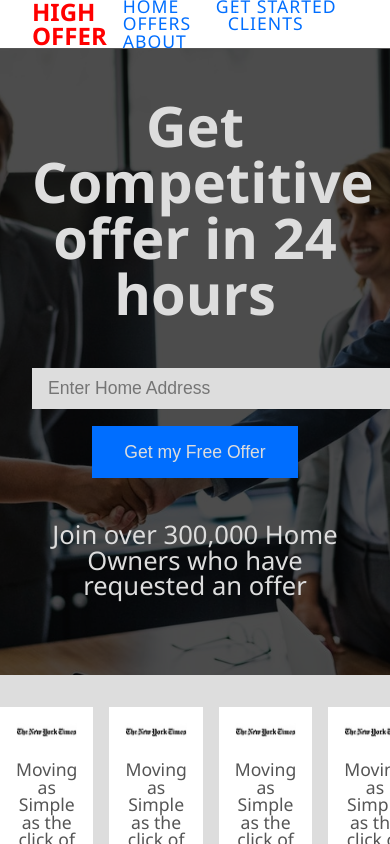
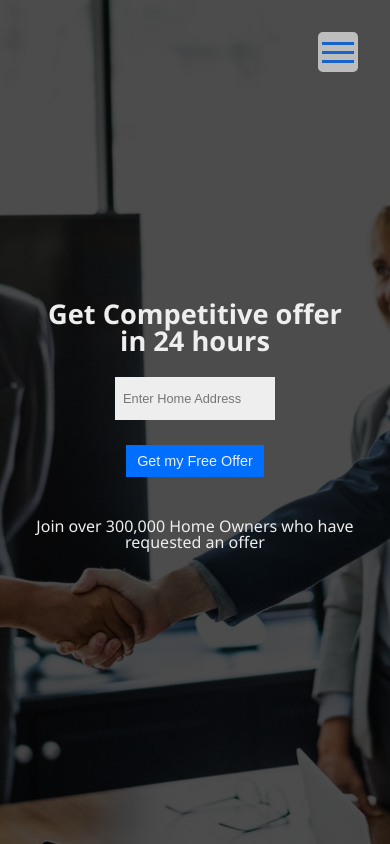
Before and after one commit to DNature/high-offer, a website: page dist/index.html in a window 390 px wide. Drawn offline with Linux system fonts and the light colour scheme.

Commit message:
Menu Btn and Responsiveness

```diff
--- a/sass/_config.scss
+++ b/sass/_config.scss
@@ -1,7 +1,7 @@
 $primary-color: rgb(0, 110, 255);
 $secondary-color: rgb(0, 0, 32);
 $light-color: #555;
-$transparent: #ddd;
+$transparent: #eee;
 
 // ===== Ease Out Transition =====
 @mixin easeOut{
@@ -26,7 +26,6 @@ html, body{
        -moz-box-sizing: border-box;
             box-sizing: border-box;
     overflow-x: hidden;
-    scroll-behavior: smooth;
     background: $transparent;
     font-family: 'Segoe UI', Tahoma, Geneva, Verdana, sans-serif;
     position: relative;
--- a/sass/_mobile.scss
+++ b/sass/_mobile.scss
@@ -0,0 +1,294 @@
+// ======== Large screens=========
+@include mediaLg{
+
+}
+
+
+// ======== Medium screens========
+@include mediaMd{
+    nav{
+        display: none;
+        &.show{
+            display: -webkit-box;
+            display: -webkit-flex;
+            display: -moz-box;
+            display: -ms-flexbox;
+            display: flex;
+            height: 100vh;
+            background: rgba(0, 0, 0, 0.815);
+            -webkit-box-align: center;
+            -webkit-align-items: center;
+               -moz-box-align: center;
+                -ms-flex-align: center;
+                    align-items: center;
+            -webkit-box-pack: center;
+            -webkit-justify-content: center;
+               -moz-box-pack: center;
+                -ms-flex-pack: center;
+                    justify-content: center;
+            -webkit-box-orient: vertical;
+            -webkit-box-direction: normal;
+            -webkit-flex-direction: column;
+               -moz-box-orient: vertical;
+               -moz-box-direction: normal;
+                -ms-flex-direction: column;
+                    flex-direction: column;
+
+            .navbar-nav{
+                text-align: center;
+                display: -webkit-box;
+                display: -webkit-flex;
+                display: -moz-box;
+                display: -ms-flexbox;
+                display: flex;
+                -webkit-box-orient: vertical;
+                -webkit-box-direction: normal;
+                -webkit-flex-direction: column;
+                   -moz-box-orient: vertical;
+                   -moz-box-direction: normal;
+                    -ms-flex-direction: column;
+                        flex-direction: column;
+
+                    a{
+                        color: $transparent;
+                        &:hover{
+                            background: none;
+                            color: $primary-color;
+                        }
+                    }
+            }
+        }
+    }
+    #btn-menu{
+        position: fixed;
+        top: 2rem;
+        right: 2rem;
+        width: 2.5rem;
+        height: 2.5rem;
+        background: $transparent;
+        opacity: .7;
+        -webkit-border-radius: .3rem;
+                border-radius: .3rem;
+        z-index: 1000;
+        cursor: pointer;
+        display: -webkit-box;
+        display: -webkit-flex;
+        display: -moz-box;
+        display: -ms-flexbox;
+        display: flex;
+        -webkit-box-orient: vertical;
+        -webkit-box-direction: normal;
+        -webkit-flex-direction: column;
+           -moz-box-orient: vertical;
+           -moz-box-direction: normal;
+            -ms-flex-direction: column;
+                flex-direction: column;
+        -webkit-box-align: center;
+        -webkit-align-items: center;
+           -moz-box-align: center;
+            -ms-flex-align: center;
+                align-items: center;
+        -webkit-box-pack: center;
+        -webkit-justify-content: center;
+           -moz-box-pack: center;
+            -ms-flex-pack: center;
+                justify-content: center;
+
+        .btn-line{
+            width: 2rem;
+            height: 3px;
+            margin: 3px 0;
+            background: $primary-color;
+            @include easeOut();
+        }
+
+        &.menu{
+            .btn-line{
+                margin-left: 3px;
+                &:nth-child(1){
+                    -webkit-transform: rotate(47deg) translateY(10px) translateX(5px);
+                       -moz-transform: rotate(47deg) translateY(10px) translateX(5px);
+                        -ms-transform: rotate(47deg) translateY(10px) translateX(5px);
+                         -o-transform: rotate(47deg) translateY(10px) translateX(5px);
+                            transform: rotate(47deg) translateY(10px) translateX(5px);
+                }
+                &:nth-child(2){
+                    opacity: 0;
+                }
+                &:nth-child(3){
+                -webkit-transform: rotate(-47deg) translateY(-10px) translateX(5px);
+                    -moz-transform: rotate(-47deg) translateY(-10px) translateX(5px);
+                    -ms-transform: rotate(-47deg) translateY(-10px) translateX(5px);
+                        -o-transform: rotate(-47deg) translateY(-10px) translateX(5px);
+                        transform: rotate(-47deg) translateY(-10px) translateX(5px);
+                }
+            }
+        }
+    }
+
+    #home{
+        h1{
+            font-size: 3rem;
+        }
+        p{
+            font-size: 1.5rem;
+        }
+    }
+    .main-wrapper{
+        .content{
+             img{
+            height: 1.5rem;
+        }
+        p{
+            font-size: .9rem;
+        }
+        }
+
+    }
+
+    #start{
+        display: -ms-grid;
+        display: grid;
+        -ms-grid-columns: 1fr 2rem 1fr;
+        grid-template-columns: 1fr 1fr;
+        grid-gap: 2rem;
+                                                                                                                                                                                                                                                                                                                                                                                                                                                            -ms-grid-rows: auto 2rem auto;
+                                                                                                                                                                                                                                                                                                                                                                                                                                                                grid-template-areas: 'col1 col2' 'col3 col4';
+
+        .col1{
+            -ms-grid-row: 1;
+            -ms-grid-column: 1;
+            grid-area: col1;
+        }
+        .col2{
+            -ms-grid-row: 1;
+            -ms-grid-column: 3;
+            grid-area: col2;
+        }
+        .col3{
+            -ms-grid-row: 3;
+            -ms-grid-column: 1;
+            grid-area: col3;
+        }
+        .col4{
+            -ms-grid-row: 3;
+            -ms-grid-column: 3;
+            grid-area: col4;
+        }
+    }
+    #offer{
+        h1{
+            font-size: 4rem;
+        }
+        h2{
+            font-size: 2rem;
+        }
+        p{
+            font-size: 1.1rem;
+        }
+    }
+
+    .offer{
+        .col-md2{
+            -webkit-box-orient: vertical;
+            -webkit-box-direction: normal;
+            -webkit-flex-direction: column;
+               -moz-box-orient: vertical;
+               -moz-box-direction: normal;
+                -ms-flex-direction: column;
+                    flex-direction: column;
+            .col{
+                margin: auto;
+            }
+            .vs{
+                margin: auto;
+
+            .li{
+                display: none;
+            }
+        }
+        }
+    }
+}
+
+
+// ======== Tablets ==============
+@include mediaTb{
+    .main-wrapper{
+        overflow-x: scroll;
+
+        .cont3{
+            width: 6rem;
+
+            img, svg{
+                width: 100%;
+            }
+        }
+    }
+    .offer{
+        h1{
+            font-size: 3rem;
+        }
+    }
+    #start{
+        display: block;
+        margin: auto;
+
+        .col-lg4{
+            margin: 2rem;
+        }
+    }
+
+    #home{
+        form{
+            button .btn{
+                padding: .5rem .7rem;
+            }
+            input{
+                width: 14rem;
+            }
+        }
+    }
+}
+
+
+// ======== Smart Phones =========
+@include mediaSm{
+    .main-wrapper{
+
+        display: block;
+        width: 7rem;
+        margin: 3rem auto;
+
+        .content{
+            border-bottom: 1px solid $light-color;
+            margin: 2rem auto;
+        }
+    }
+    #home{
+        h1{
+            font-size: 1.7rem;
+        }
+        p{
+            font-size: 1rem;
+        }
+        form{
+            button .btn{
+                font-size: .9rem;
+            }
+            input{
+                width: 9rem;
+                font-size: .8rem;
+                padding: .5rem;
+                height: 1.7rem;
+            }
+        }
+    }
+}
+
+
+
+// ======== Extra Small Screens=========
+@include mediaXSm{
+
+}
--- a/sass/main.scss
+++ b/sass/main.scss
@@ -4,7 +4,7 @@
 nav{
     height: 3rem;
     position: fixed;
-    z-index: 1000;
+    z-index: 100;
     top: 0;
     right: 0;
     left: 0;
@@ -55,7 +55,7 @@ nav{
     background: -moz-linear-gradient(rgba(0,0,0,0.7),rgba(0,0,0,0.7)), url(../img/home.jpg) no-repeat center/cover;
     background: -o-linear-gradient(rgba(0,0,0,0.7),rgba(0,0,0,0.7)), url(../img/home.jpg) no-repeat center/cover;
     background: linear-gradient(rgba(0,0,0,0.7),rgba(0,0,0,0.7)), url(../img/home.jpg) no-repeat center/cover;
-    height: 80vh;
+    height: 100vh;
     display: -webkit-box;
     display: -webkit-flex;
     display: -moz-box;
@@ -177,8 +177,7 @@ nav{
     }
 }
 .offer{
-    width: 70%;
-    margin: 3rem auto;
+    margin: 4rem auto;
 
     h1{
         font-size: 4rem;
@@ -191,17 +190,33 @@ nav{
         display: -moz-box;
         display: -ms-flexbox;
         display: flex;
+        width: 80%;
+        margin: auto;
         -webkit-justify-content: space-around;
             -ms-flex-pack: distribute;
                 justify-content: space-around;
 
         .col1{
             text-align: right;
-            margin-left: 2rem;
         }
         .col2{
             text-align: left;
-            margin-right: 2rem;
+        }
+        .vs{
+            width: 3rem;
+            height: 3rem;
+            text-align: center;
+            color: $transparent;
+            background: $light-color;
+            -webkit-border-radius: 50%;
+                    border-radius: 50%;
+
+            .li{
+                width: 1px;
+                height: 6rem;
+                margin: auto;
+                background: $light-color;
+            }
         }
     }
 }
@@ -209,15 +224,40 @@ nav{
 
 // == swiper slider
 .main-wrapper{
-    padding: 2rem 0;
-    display: -webkit-box;
-    display: -webkit-flex;
-    display: -moz-box;
-    display: -ms-flexbox;
-    display: flex;
-    -webkit-justify-content: space-around;
-    -ms-flex-pack: distribute;
-    justify-content: space-around;
+    margin: 2rem;
+
+    display: -ms-grid;
+    display: grid;
+    -ms-grid-columns: 1fr 2rem 1fr 2rem 1fr 2rem 1fr 2rem 1fr;
+    grid-template-columns: repeat(5, 1fr);
+                                                                                                                                                                                                                                                                                                                                                                                                                                                                                                                            grid-template-areas: 'cont1 cont2 cont3 cont4 cont5';
+    grid-gap: 2rem;
+
+    .cont1{
+        -ms-grid-row: 1;
+        -ms-grid-column: 1;
+        grid-area: cont1;
+    }
+    .cont2{
+        -ms-grid-row: 1;
+        -ms-grid-column: 3;
+        grid-area: cont2;
+    }
+    .cont3{
+        -ms-grid-row: 1;
+        -ms-grid-column: 5;
+        grid-area: cont3;
+    }
+    .cont4{
+        -ms-grid-row: 1;
+        -ms-grid-column: 7;
+        grid-area: cont4;
+    }
+    .cont5{
+        -ms-grid-row: 1;
+        -ms-grid-column: 9;
+        grid-area: cont5;
+    }
 
 
 
@@ -225,14 +265,13 @@ nav{
                 font-size: 1.1rem;
             }
     .content{
-        background: lighten($transparent, 100);
         height: 40h;
-        padding: 1rem;
+        width: 100%;
         text-align: center;
-        margin-right: 1rem;
     }
     img{
         width: 100%;
+        height: 2rem;
     }
 }
 
@@ -312,3 +351,5 @@ nav{
             padding: 2rem 0;
         }
     }
+
+    @import 'mobile';
```
Also changed, not shown: dist/css/main.css, dist/img/5star.svg (added), dist/img/forbes.png (added), dist/img/fortune.png (added), dist/img/new-york.jpeg (deleted), dist/img/new-york.png (added), dist/img/reviews.png (added), dist/img/wjs.png (added), dist/index.html, dist/script/main.js, dist/script/main.min.js.
